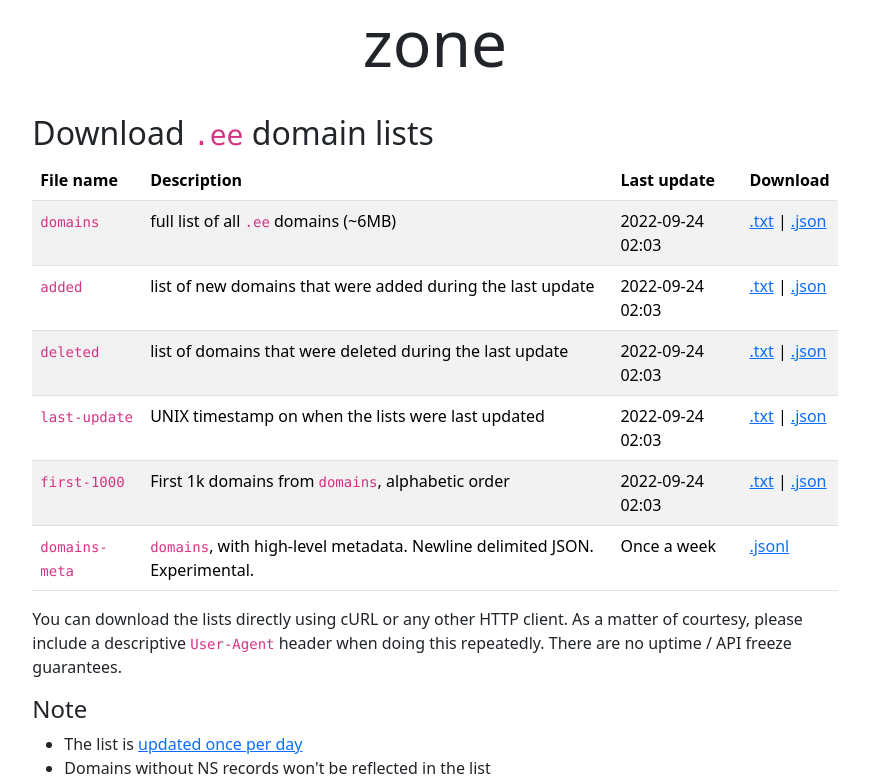
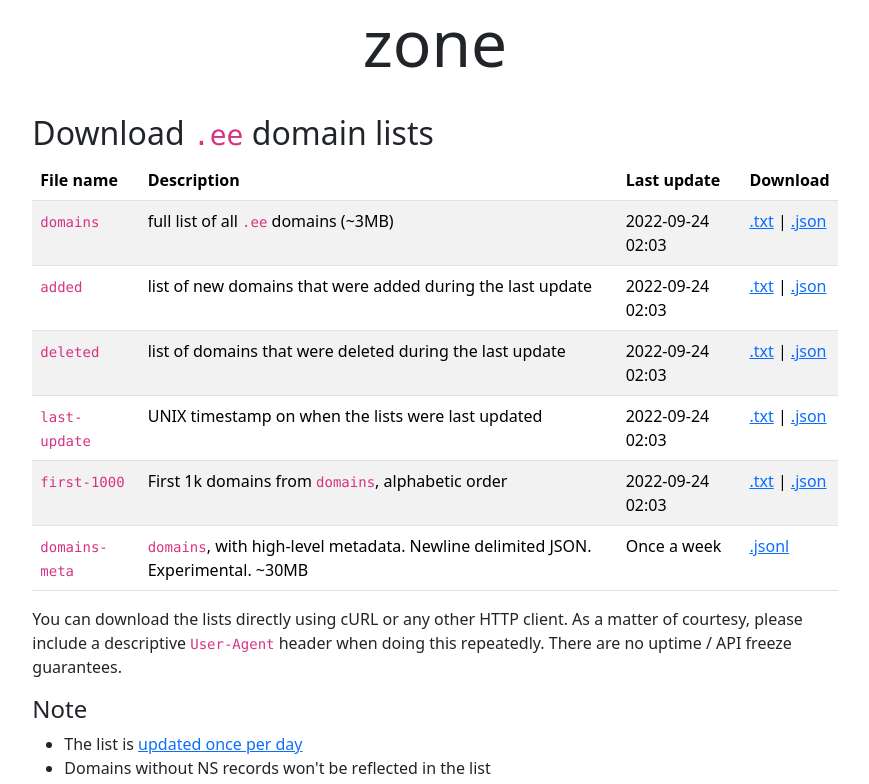
Before and after one commit to anroots/ee-domains, a Nuxt app: page / in a window 1280 px wide. Shown: the part 382-1166 px from the top of the page, without its empty margins (205-1074 px from the left). Built offline with nearby package versions, Linux system fonts and the light colour scheme; no server answers.

Commit message:
Add size estimate

```diff
--- a/pages/index.vue
+++ b/pages/index.vue
@@ -28,7 +28,7 @@
         <tr>
           <td><code>domains</code></td>
           <td>full list of all
-            <code>.ee</code> domains (~6MB)
+            <code>.ee</code> domains (~3MB)
           </td>
           <td>{{ lastUpdate }}</td>
           <td>
@@ -76,7 +76,7 @@
         </tr>
         <tr>
           <td><code>domains-meta</code></td>
-          <td><code>domains</code>, with high-level metadata. Newline delimited JSON. Experimental.</td>
+          <td><code>domains</code>, with high-level metadata. Newline delimited JSON. Experimental. ~30MB</td>
           <td>Once a week</td>
           <td>
             <a href="https://cdn.ee-domains.sqroot.eu/lists/domains-meta.jsonl">.jsonl</a>
```
